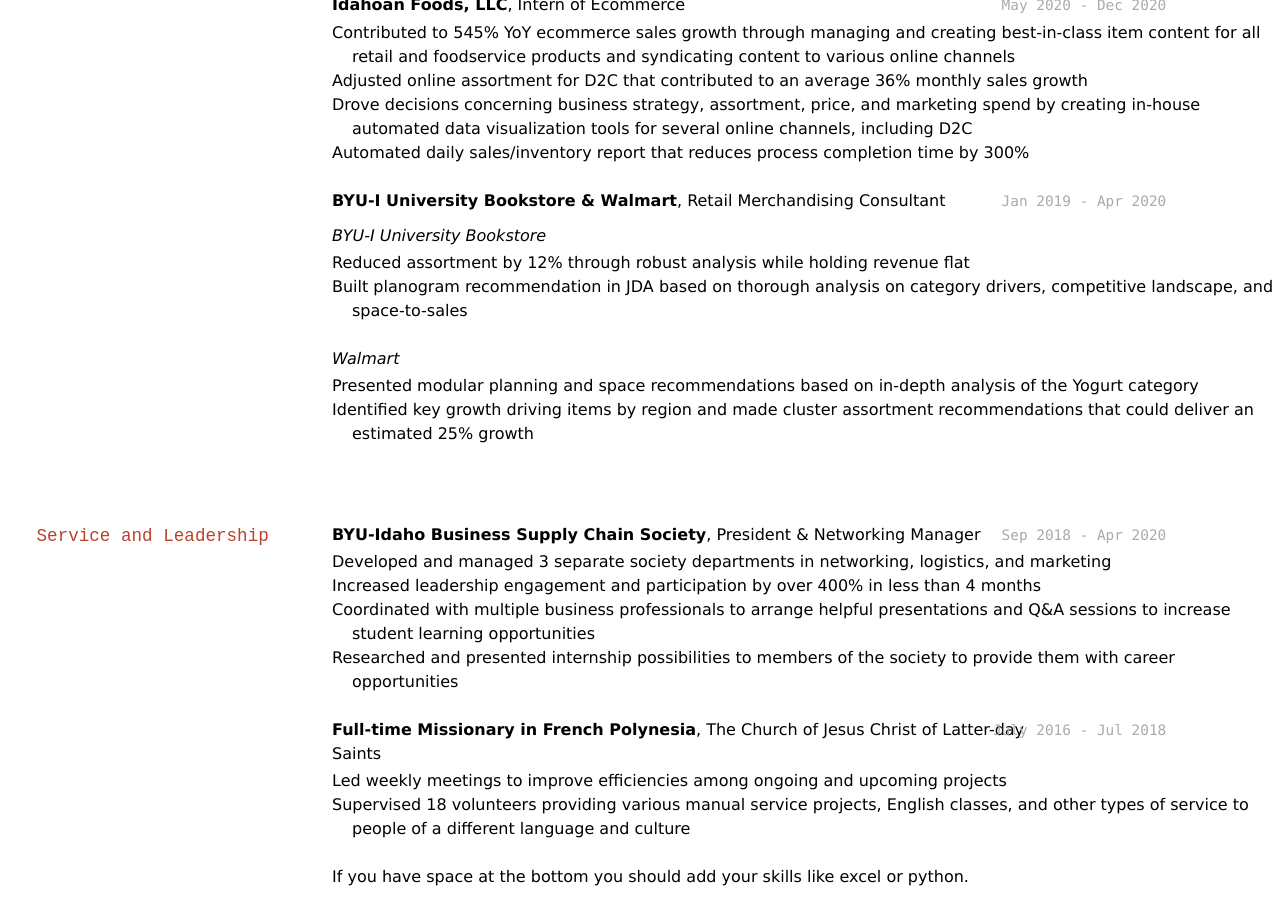
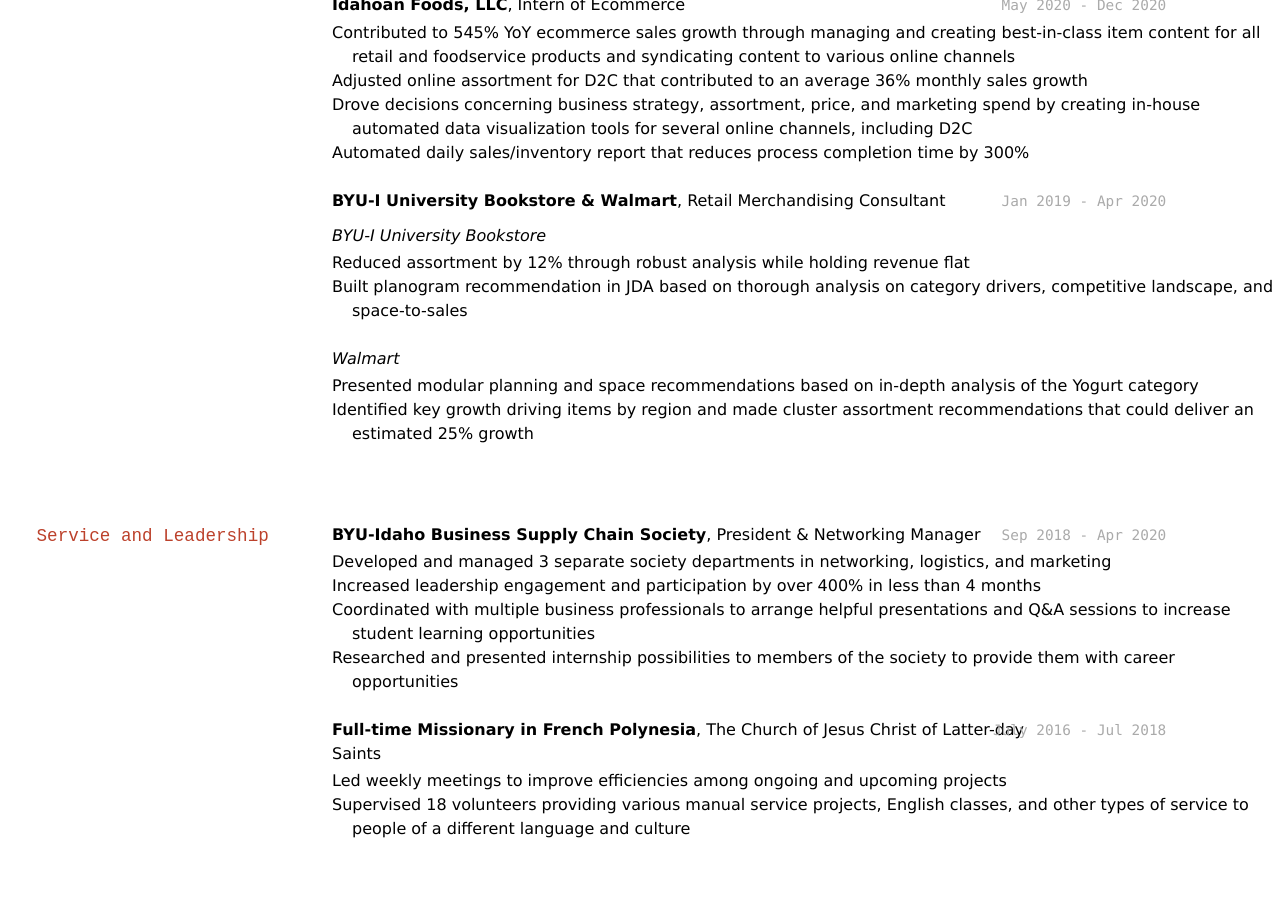
Before and after one commit to BretClaflin/new_claflin_resume, a Jekyll site: the page built from docs/index.md, in a window 1280 px wide and 900 px high, scrolled down 949 px. Built offline with Jekyll 4.4.1, drawn with Linux system fonts in a browser that asks for light colours; after the commit the page ends 1814 px from its top, so only the background shows below that.

Commit message:
Update index.md

```diff
--- a/docs/index.md
+++ b/docs/index.md
@@ -91,7 +91,5 @@ __Full-time Missionary in French Polynesia__, The Church of Jesus Christ of Latt
 - Led weekly meetings to improve efficiencies among ongoing and upcoming projects
 - Supervised 18 volunteers providing various manual service projects, English classes, and other types of service to people of a different language and culture
 
-If you have space at the bottom you should add your skills like excel or python.
-
 <!-- ### Footer
 Last updated: May 2013 -->
```
